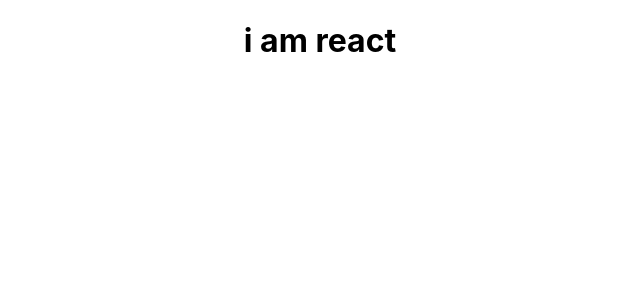
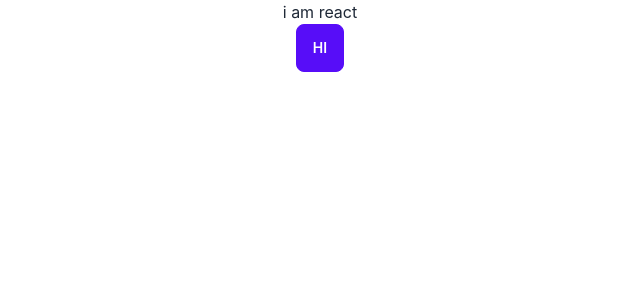
Before and after one commit to Tahmina5447/Cook-for-yourself, a React (Create React App) app: page / in a window 1280 px wide. Shown: the top 300 px of the page, without its empty margins (320-960 px from the left). Built offline with nearby package versions, Linux system fonts and the light colour scheme.

Commit message:
add tailwind link

```diff
--- a/package.json
+++ b/package.json
@@ -6,6 +6,7 @@
     "@testing-library/jest-dom": "^5.16.5",
     "@testing-library/react": "^13.4.0",
     "@testing-library/user-event": "^13.5.0",
+    "daisyui": "^2.31.0",
     "react": "^18.2.0",
     "react-dom": "^18.2.0",
     "react-scripts": "5.0.1",
@@ -34,5 +35,10 @@
       "last 1 firefox version",
       "last 1 safari version"
     ]
+  },
+  "devDependencies": {
+    "autoprefixer": "^10.4.12",
+    "postcss": "^8.4.16",
+    "tailwindcss": "^3.1.8"
   }
 }
--- /dev/null
+++ b/postcss.config.js
@@ -0,0 +1,6 @@
+module.exports = {
+  plugins: {
+    tailwindcss: {},
+    autoprefixer: {},
+  },
+}
--- a/src/App.js
+++ b/src/App.js
@@ -5,6 +5,7 @@
   return (
     <div className="App">
       <h1>i am react</h1>
+      <button className='btn btn-primary'>hi</button>
     </div>
   );
 }
--- a/src/index.css
+++ b/src/index.css
@@ -1,3 +1,6 @@
+@tailwind base;
+@tailwind components;
+@tailwind utilities;
 body {
   margin: 0;
   font-family: -apple-system, BlinkMacSystemFont, 'Segoe UI', 'Roboto', 'Oxygen',
--- /dev/null
+++ b/tailwind.config.js
@@ -0,0 +1,10 @@
+/** @type {import('tailwindcss').Config} */
+module.exports = {
+  content: [
+    "./src/**/*.{js,jsx,ts,tsx}",
+  ],
+  theme: {
+    extend: {},
+  },
+  plugins: [require("daisyui")],
+}
```
Also changed, not shown: 1 other file (tests, documents, lock files or other folders).
